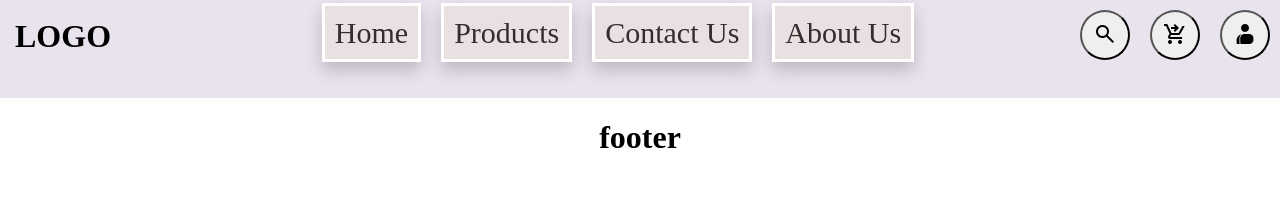
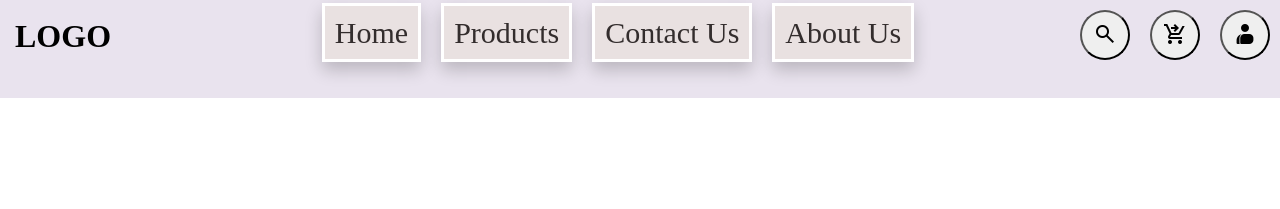
Before and after one commit to Mahmoud666-hub/Style-Spot, an Angular app in the folder app1/: page / in a window 1280 px wide. Shown: the top 209 px of the page. Built offline with nearby package versions, Linux system fonts and the light colour scheme.

Commit message:
Update footer.component.html

```diff
--- a/app1/src/app/footer/footer.component.html
+++ b/app1/src/app/footer/footer.component.html
@@ -1 +1,8 @@
-<h1 style="text-align: center;">footer</h1>
+<section class = "footerArea">
+  <div class = "footerTop">
+  <div class = "container"></div>
+</div>
+  <div class = "footerBottom">
+    <div class = "container"></div>
+  </div>
+</section>
```
